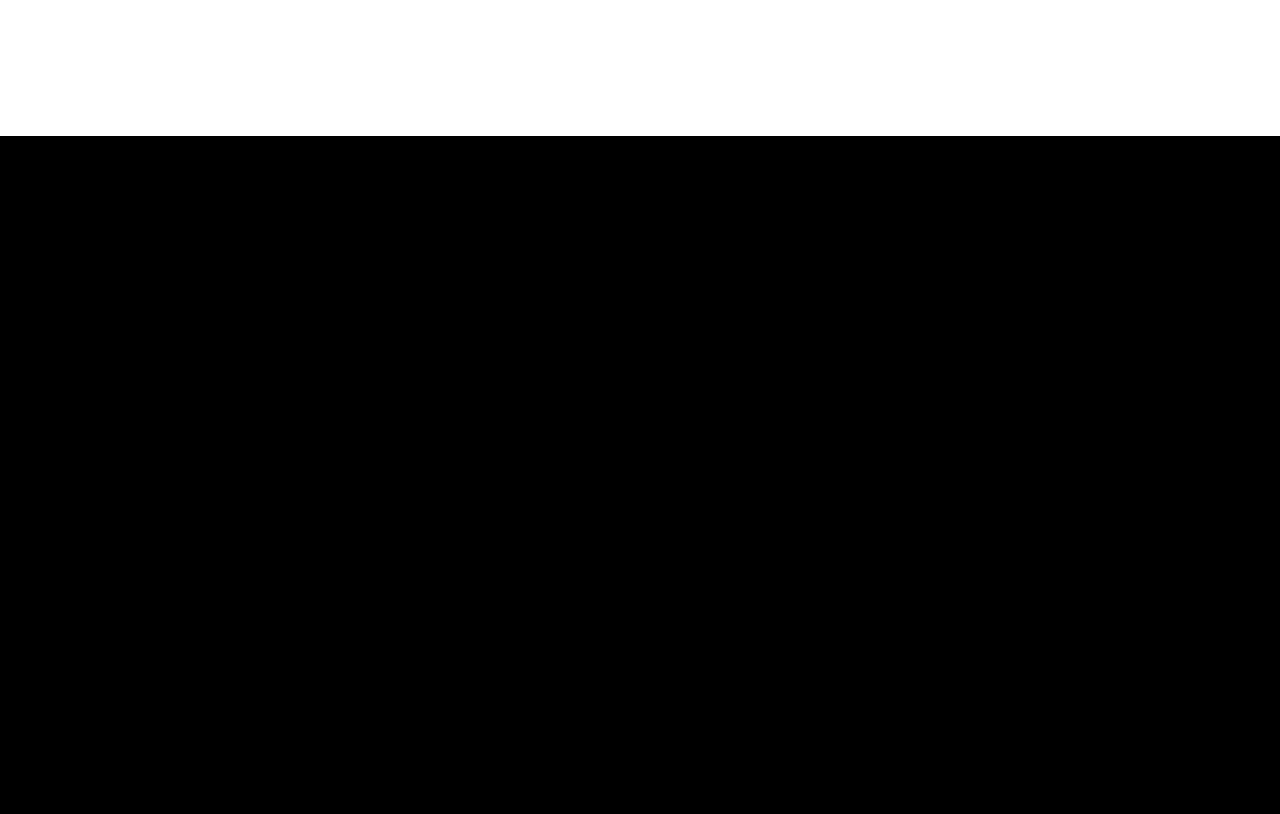
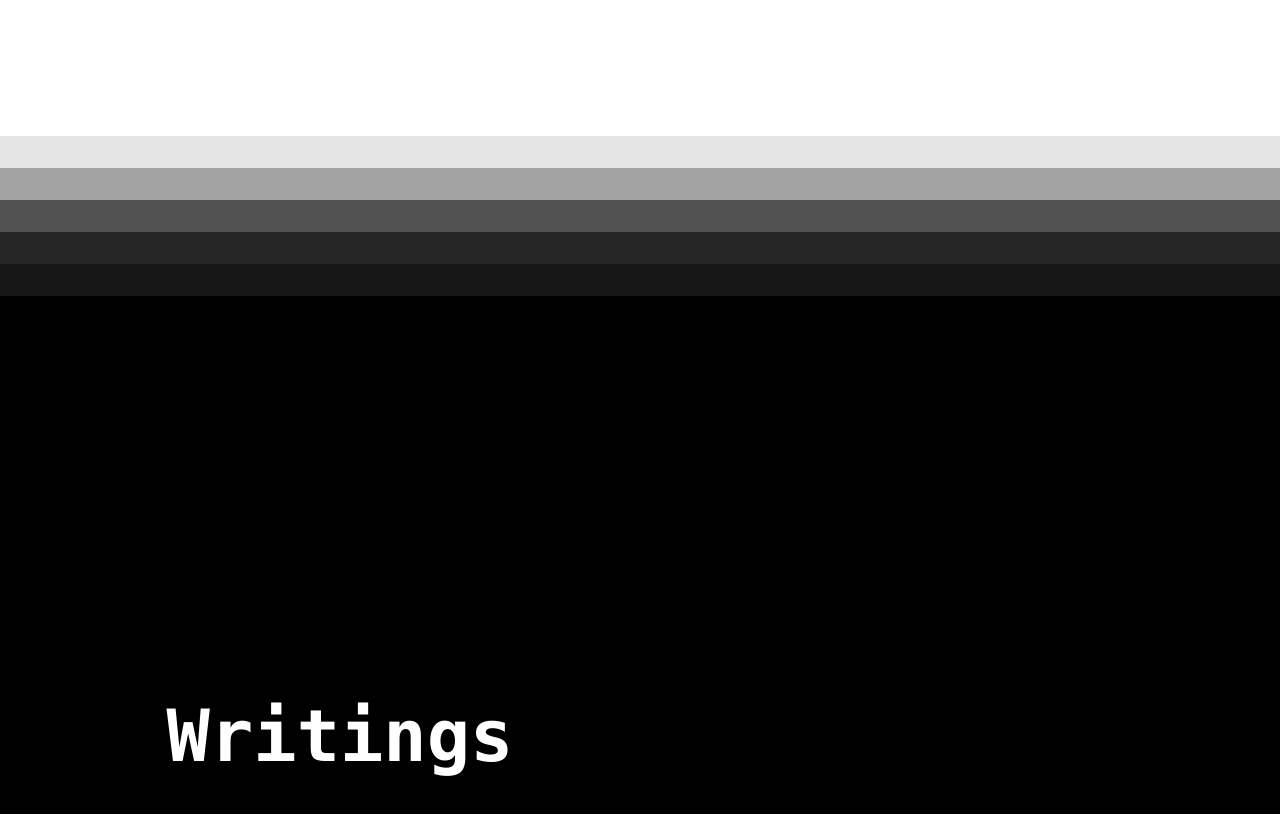
Before and after one commit to Lermatroid/site-legacy, a Next.js app: page / in a window 1280 px wide. Shown: the part 2700-3514 px from the top of the page. Before the commit the page ends 2836 px from the top, so only its background shows below. Built offline with nearby package versions, Linux system fonts and the light colour scheme.

Commit message:
Add drizzle

```diff
--- a/package.json
+++ b/package.json
@@ -9,6 +9,7 @@
     "lint": "next lint"
   },
   "dependencies": {
+    "@libsql/client": "^0.6.0",
     "@radix-ui/react-slot": "^1.0.2",
     "@react-spring/three": "^9.7.3",
     "@react-three/drei": "^9.105.1",
@@ -17,6 +18,7 @@
     "@types/three": "^0.163.0",
     "class-variance-authority": "^0.7.0",
     "clsx": "^2.1.0",
+    "drizzle-orm": "^0.30.8",
     "framer-motion": "^11.0.25",
     "geist": "^1.3.0",
     "lucide-react": "^0.365.0",
@@ -41,6 +43,7 @@
     "@types/react": "^18",
     "@types/react-dom": "^18",
     "autoprefixer": "^10.0.1",
+    "drizzle-kit": "^0.20.14",
     "postcss": "^8",
     "tailwindcss": "^3.3.0",
     "typescript": "^5"
--- a/src/app/globals.css
+++ b/src/app/globals.css
@@ -31,3 +31,14 @@ body::before {
 	background-size: 40px 40px;
 	background-position: -19px -19px;
 }
+
+html {
+	--scroll-behavior: smooth !important;
+	scroll-behavior: smooth !important;
+}
+
+smoothDiv {
+	-webkit-transition: height 0.25s ease;
+	-moz-transition: height 0.25s ease;
+	transition: height 0.25s ease;
+}
--- a/src/app/page.tsx
+++ b/src/app/page.tsx
@@ -50,6 +50,12 @@ export default function Home() {
 				</div>
 			</section>
 			<ProjectsViewer />
+			<section className="w-screen p-10 bg-black grid grid-cols-2">
+				<div className="min-h-screen flex items-center justify-center">
+					<h1 className="font-black font-mono text-7xl">Writings</h1>
+				</div>
+				<div className="min-h-screen flex items-center justify-center"></div>
+			</section>
 		</>
 	);
 }
--- a/src/components/ProjectsViewer.tsx
+++ b/src/components/ProjectsViewer.tsx
@@ -144,6 +144,14 @@ export default function ProjectsViewer() {
 					</div>
 				</div>
 			</section>
+			<div className="h-[20vh] w-screen grid grid-cols-1 grid-rows-5">
+				<div className="bg-neutral-200 h-full w-full"></div>
+				<div className="bg-neutral-400 h-full w-full"></div>
+				<div className="bg-neutral-600 h-full w-full"></div>
+				<div className="bg-neutral-800 h-full w-full"></div>
+				<div className="bg-neutral-900 h-full w-full"></div>
+				<div className="bg-gradient-to-b from-transparent to-transparent h-full w-full"></div>
+			</div>
 		</>
 	);
 }
--- /dev/null
+++ b/src/db/db.ts
@@ -0,0 +1,8 @@
+import "dotenv/config";
+import { drizzle } from "drizzle-orm/libsql";
+import { createClient } from "@libsql/client";
+const client = createClient({
+	url: process.env.TURSO_CONNECTION_URL!,
+	authToken: process.env.TURSO_URL!,
+});
+export const db = drizzle(client);
--- /dev/null
+++ b/src/db/schema.ts
@@ -0,0 +1,10 @@
+import { sql } from "drizzle-orm";
+import { integer, sqliteTable, text } from "drizzle-orm/sqlite-core";
+
+export const posts = sqliteTable("posts", {
+	slug: text("slug").primaryKey(),
+	title: text("title").notNull(),
+	body: text("body").notNull(),
+	createdAt: integer("created_at", { mode: "timestamp_ms" }),
+	updatedAt: integer("updated_at", { mode: "timestamp_ms" }),
+});
```
Also changed, not shown: drizzle.config.ts (added, +11 -0 lines), 1 other file (tests, documents, lock files or other folders).
